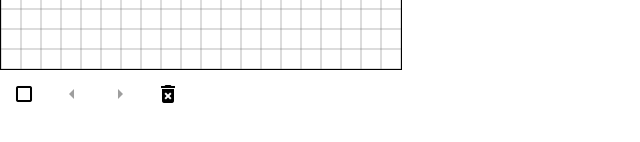
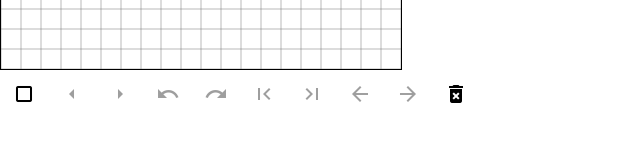
Before and after one commit to milkywayisdead/pixie-dust, an Angular app: page / in a window 1280 px wide. Both pictures are taken after a click on the button 136 px from the left and 32 px from the top of the page. Shown: the part 396-538 px from the top of the page, without its empty margins (0-640 px from the left). Built offline with nearby package versions, Linux system fonts and the light colour scheme.

Commit message:
Dev (#2)
* i`m trying

* 020224

* + localeService

* 020224

* 020224

* 040224

* 040224

* + commands interfaces

* commands: first steps

* redo & undo: first steps

* + linked list for commands

* commands chain

* 050224

---------

Co-authored-by: bob <bob2BOB.BOB>

```diff
--- a/src/app/app.component.html
+++ b/src/app/app.component.html
@@ -23,9 +23,10 @@
 <div style="width:50%">
   <pix-editarium #grids
     *ngFor="let frameId of framesService.frames; index as i"
-    [containerId]="frameId"
+    [frameId]="frameId"
     [index]="i"
     [isLast]="i + 1 === framesService.frames.length"
+    [isFirst]="i === 0"
     [active]="i === framesService.currentFrameIndex"
   ></pix-editarium>
 </div>
--- /dev/null
+++ b/src/app/commands/base.ts
@@ -0,0 +1,11 @@
+import { BaseCommandInterface } from "../interfaces/command";
+
+export abstract class BaseCommand implements BaseCommandInterface {
+    args: any[];
+
+    constructor(args: any[] = []) {
+        this.args = args;
+    }
+
+    abstract do(): void;
+}
--- /dev/null
+++ b/src/app/commands/drawing.ts
@@ -0,0 +1,33 @@
+import { BaseCommand } from "./base";
+import { FrameCanvas } from "../interfaces/grid";
+
+
+export class ColorAPixel extends BaseCommand {
+    constructor(args: any[]){
+        super(args);
+    }
+
+    do(): void {
+        const element: HTMLElement = this.args[0];
+        const color: string = this.args[1];
+        const editor: FrameCanvas = this.args[2];
+        const cellIndex: number = this.args[3];
+        element.style.backgroundColor = color;
+        editor.toColorMap(color, cellIndex);
+    }
+}
+
+export class ClearAPixel extends BaseCommand {
+    constructor(args: any[]){
+        super(args);
+    }
+
+    do(): void {
+        const element: HTMLElement = this.args[0];
+        const color: string = this.args[1];
+        const editor: FrameCanvas = this.args[2];
+        const cellIndex: number = this.args[3];
+        element.style.backgroundColor = '';
+        editor.fromColorMap(color, cellIndex);
+    }
+}
--- a/src/app/editarium/editarium.component.html
+++ b/src/app/editarium/editarium.component.html
@@ -1,5 +1,5 @@
 <div [hidden]="!active">
-    <div [id]="containerId" style="width:100%;overflow:auto;"></div>
+    <div [id]="frameId" style="width:100%;overflow:auto;"></div>
     <div>
         <button mat-icon-button
             [matTooltip]="locale.currentLocale['actions']['clear']"
@@ -7,7 +7,7 @@
             <mat-icon fontIcon="crop_square"></mat-icon>
         </button>
         <button mat-icon-button
-            [disabled]="index === 0"
+            [disabled]="isFirst"
             [matTooltip]="locale.currentLocale['actions']['previousFrame']"
             (click)="framesService.stepBack()">
             <mat-icon fontIcon="arrow_left"></mat-icon>
@@ -19,6 +19,42 @@
             <mat-icon fontIcon="arrow_right"></mat-icon>
         </button>
         <button mat-icon-button
+            [disabled]="!frameCommandsChain.undoable"
+            [matTooltip]="locale.currentLocale['actions']['undo']"
+            (click)="frameCommandsChain.undo()">
+            <mat-icon fontIcon="undo"></mat-icon>
+        </button>
+        <button mat-icon-button
+            [disabled]="!frameCommandsChain.redoable"
+            [matTooltip]="locale.currentLocale['actions']['redo']"
+            (click)="frameCommandsChain.redo()">
+            <mat-icon fontIcon="redo"></mat-icon>
+        </button>
+        <button mat-icon-button
+            [disabled]="isFirst"
+            [matTooltip]="locale.currentLocale['actions']['toFirstFrame']"
+            (click)="framesService.toFirstFrame()">
+            <mat-icon fontIcon="first_page"></mat-icon>
+        </button>
+        <button mat-icon-button
+            [disabled]="isLast"
+            [matTooltip]="locale.currentLocale['actions']['toLastFrame']"
+            (click)="framesService.toLastFrame()">
+            <mat-icon fontIcon="last_page"></mat-icon>
+        </button>
+        <button mat-icon-button
+            [disabled]="isFirst"
+            [matTooltip]="locale.currentLocale['actions']['moveFrameBack']"
+            (click)="moveBack()">
+            <mat-icon fontIcon="arrow_back_alt"></mat-icon>
+        </button>
+        <button mat-icon-button
+            [disabled]="isLast"
+            [matTooltip]="locale.currentLocale['actions']['moveFrameForward']"
+            (click)="moveForward()">
+            <mat-icon fontIcon="arrow_forward_alt"></mat-icon>
+        </button>
+        <button mat-icon-button
             [matTooltip]="locale.currentLocale['actions']['remove']"
             (click)="remove()">
             <mat-icon fontIcon="delete_forever"></mat-icon>
--- a/src/app/editarium/editarium.component.ts
+++ b/src/app/editarium/editarium.component.ts
@@ -4,11 +4,12 @@ import { MatButtonModule } from '@angular/material/button';
 import { MatIconModule } from '@angular/material/icon';
 import { MatTooltipModule } from '@angular/material/tooltip';
 
-import { DrawableGrid } from '../interfaces/grid';
+import { FrameCanvas } from '../interfaces/grid';
 import { FramesService } from '../services/frames/frames.service';
 import { LocaleService } from '../services/locale/locale.service';
 import { GridService } from '../services/grid/grid.service';
 import { ColorMap } from '../interfaces/colormap';
+import { FrameCommandsChain } from '../services/commands_chain/frame-commands-chain.service';
 
 @Component({
   selector: 'pix-editarium',
@@ -17,11 +18,13 @@ import { ColorMap } from '../interfaces/colormap';
   templateUrl: './editarium.component.html',
   styleUrl: './editarium.component.css',
   encapsulation: ViewEncapsulation.None,
+  providers: [FrameCommandsChain],
 })
-export class EditariumComponent implements DrawableGrid {
-  @Input() containerId: string = '';
+export class EditariumComponent implements FrameCanvas {
+  @Input() frameId: string = '';
   @Input() index: number = 0;
   @Input() color: string = '#000000';
+  @Input() isFirst: boolean = false;
   @Input() isLast: boolean = false;
   @Input() active: boolean = false;
   drawingMode: boolean = false;
@@ -33,6 +36,7 @@ export class EditariumComponent implements DrawableGrid {
     public framesService: FramesService,
     public locale: LocaleService,
     public gridService: GridService,
+    public frameCommandsChain: FrameCommandsChain,
   ) {}
 
   createGrid(cols:number=20, rows:number=20){
@@ -45,7 +49,6 @@ export class EditariumComponent implements DrawableGrid {
 
   compileFrame(){
     const compiled = this.gridService.compileFrame(this.colorMap);
-    console.log(compiled);
     return compiled;
   }
 
@@ -74,18 +77,18 @@ export class EditariumComponent implements DrawableGrid {
     rows = rows > 0 ? rows : 20;
     cols = cols > 0 ? cols : 20;
     const grid = this.createGrid(cols, rows);
-    document.getElementById(this.containerId)?.append(grid.grid);
+    document.getElementById(this.frameId)?.append(grid.grid);
     this.grid = grid.grid;
     this.cells = grid.cells;
   }
 
   remove(){
-    this.framesService.remove(this.containerId);
+    this.framesService.remove(this.frameId);
   }
 
   ngAfterViewInit(){
     const grid = this.createGrid();
-    document.getElementById(this.containerId)?.append(grid.grid);
+    document.getElementById(this.frameId)?.append(grid.grid);
     this.grid = grid.grid;
     this.cells = grid.cells;
   }
@@ -106,4 +109,12 @@ export class EditariumComponent implements DrawableGrid {
       cells.splice(idx, 1);
     }
   }
+
+  moveBack(): void {
+    this.framesService.moveFrameBack(this.frameId);
+  }
+
+  moveForward(): void {
+    this.framesService.moveFrameForward(this.frameId);
+  }
 }
--- /dev/null
+++ b/src/app/interfaces/command.ts
@@ -0,0 +1,12 @@
+import { CommandsChainLinkInterface } from "../services/commands_chain/link";
+
+export interface BaseCommandInterface {
+    args: any[];
+    do(): void;
+}
+
+export interface CommandsChain {
+    current: CommandsChainLinkInterface | null;
+    undo(): void;
+    redo(): void;
+}
--- a/src/app/interfaces/grid.ts
+++ b/src/app/interfaces/grid.ts
@@ -1,5 +1,5 @@
-import { FormControlName } from "@angular/forms";
 import { ColorMap } from "./colormap";
+import { FrameCommandsChain } from "../services/commands_chain/frame-commands-chain.service";
 
 export interface GridInterface {
     cells: HTMLElement[];
@@ -7,9 +7,10 @@ export interface GridInterface {
     grid: HTMLElement | null;
 }
 
-export interface DrawableGrid extends GridInterface {
+export interface FrameCanvas extends GridInterface {
     drawingMode: boolean;
     color: string;
+    frameCommandsChain: FrameCommandsChain;
     toColorMap(color: string, cellIndex: number): void;
     fromColorMap(color: string, cellIndex: number): void;
 }
--- /dev/null
+++ b/src/app/services/commands_chain/frame-commands-chain.service.ts
@@ -0,0 +1,56 @@
+import { Injectable } from '@angular/core';
+import { BaseCommand } from '../../commands/base';
+import { CommandsChain } from '../../interfaces/command';
+import { CommandsChainLink } from './link';
+
+@Injectable({
+  providedIn: 'root'
+})
+export class FrameCommandsChain implements CommandsChain {
+  current: CommandsChainLink | null = null;
+  undoable: boolean = false;
+  redoable: boolean = false;
+
+  constructor() {
+    this.current = new CommandsChainLink();
+  }
+
+  addCommand(command: BaseCommand): void {
+    const current = this.current;
+    if(current?.hasRedo()){
+      const newLink = new CommandsChainLink(command);
+      current!.next = newLink;
+      newLink.previous = current;
+      this.current = newLink;
+    } else {
+      current?.setRedo(command);
+    }
+
+    this.updateFlags();
+  }
+
+  undo(): void {
+    this.current?.undo();
+
+    if(this.current?.previous){
+      this.current = this.current!.previous;
+    }
+
+    this.updateFlags();
+  }
+
+  redo(): void {
+    this.current?.redo();
+
+    if(this.current?.next){
+      this.current = this.current!.next;
+    }
+
+    this.updateFlags();
+  }
+
+  private updateFlags(): void {
+    this.undoable = !!this.current?.hasUndo();
+    this.redoable = !!this.current?.hasRedo();
+  }
+}
--- /dev/null
+++ b/src/app/services/commands_chain/link.ts
@@ -0,0 +1,45 @@
+import { BaseCommandInterface } from "../../interfaces/command";
+import { BaseCommand } from "../../commands/base";
+
+export interface CommandsChainLinkInterface {
+    next: CommandsChainLinkInterface | null;
+    previous: CommandsChainLinkInterface | null;
+    setUndo(command: BaseCommandInterface): void;
+    setRedo(command: BaseCommandInterface): void;
+    undo(): void;
+    redo(): void;
+}
+
+export class CommandsChainLink implements CommandsChainLinkInterface {
+    next: CommandsChainLink | null = null;
+    previous: CommandsChainLink | null = null;
+
+    constructor(
+        private undoCommand: BaseCommandInterface | null = null,
+        private redoCommand: BaseCommandInterface | null = null
+    ) {}
+
+    hasUndo(): boolean {
+        return this.undoCommand !== null;
+    }
+
+    hasRedo(): boolean {
+        return this.redoCommand !== null;
+    }
+
+    setUndo(command: BaseCommand): void {
+        this.undoCommand = command;
+    };
+
+    setRedo(command: BaseCommand): void {
+        this.redoCommand = command;
+    };
+
+    undo(): void {
+        this.undoCommand?.do()
+    }
+
+    redo(): void {
+        this.redoCommand?.do()
+    }
+}
--- a/src/app/services/frames/frames.service.ts
+++ b/src/app/services/frames/frames.service.ts
@@ -37,6 +37,30 @@ export class FramesService {
     this.currentFrameIndex++;
   }
 
+  moveFrameBack(frameId: string): void {
+    const frameIndex = this.frames.indexOf(frameId);
+    if(frameIndex !== -1){
+      this.moveFrame(frameIndex, -1);
+      this.currentFrameIndex--;
+    }
+  }
+
+  moveFrameForward(frameId: string): void {
+    const frameIndex = this.frames.indexOf(frameId);
+    if(frameIndex !== -1){
+      this.moveFrame(frameIndex, 1);
+      this.currentFrameIndex++;
+    }
+  }
+
+  toLastFrame(): void {
+    this.currentFrameIndex = this.frames.length - 1;
+  }
+
+  toFirstFrame(): void {
+    this.currentFrameIndex = 0;
+  }
+
   private reindex(index: number): void {
     const fl = this.frames.length;
     let newIndex = -1;
@@ -49,4 +73,9 @@ export class FramesService {
 
     this.currentFrameIndex = newIndex;
   }
+
+  private moveFrame(frameIndex: number, step: number = 0): void {
+    const movingFrame = this.frames.splice(frameIndex, 1)[0];
+    this.frames.splice(frameIndex + step, 0, movingFrame);
+  }
 }
--- a/src/locales/ru.ts
+++ b/src/locales/ru.ts
@@ -10,6 +10,12 @@ const ru: Locale = {
         previousFrame: 'Предыдущий фрейм',
         addFrame: 'Добавить фрейм',
         removeFrames: 'Удалить фреймы',
+        redo: 'Повторить',
+        undo: 'Отменить',
+        moveFrameForward: 'Сместить фрейм вперёд',
+        moveFrameBack: 'Сместить фрейм назад',
+        toFirstFrame: 'К первому фрейму',
+        toLastFrame: 'К последнему фрейму',
     }
 }
 
```
Also changed, not shown: src/app/services/grid/grid.service.ts (+23 -7 lines), 1 other file (tests, documents, lock files or other folders).
